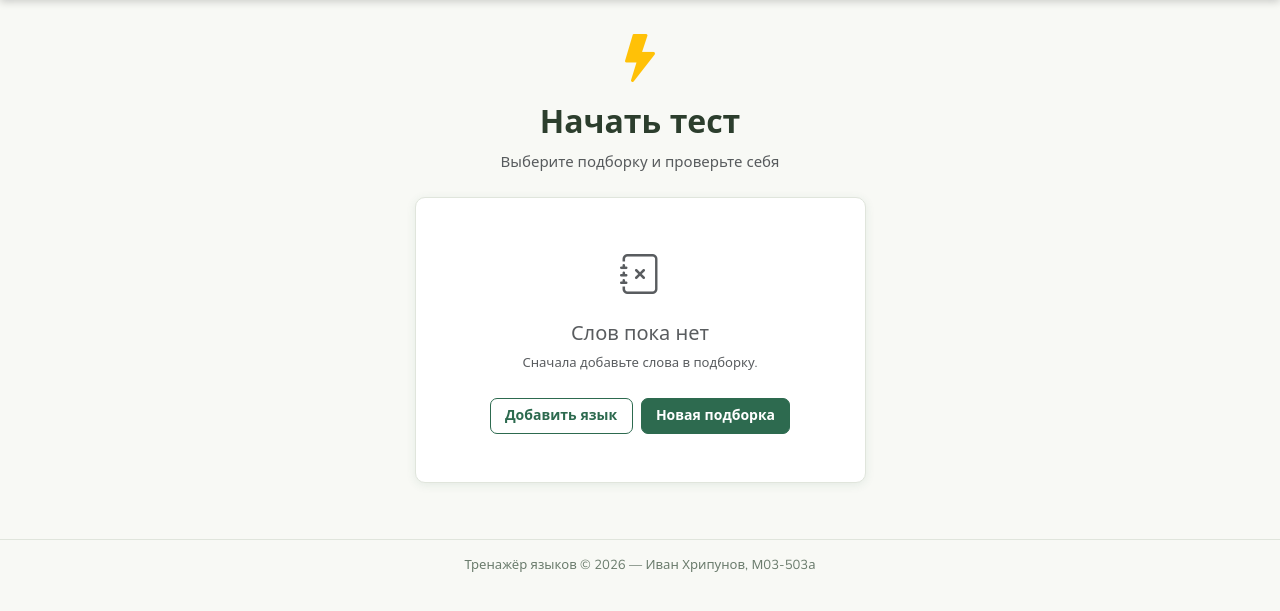
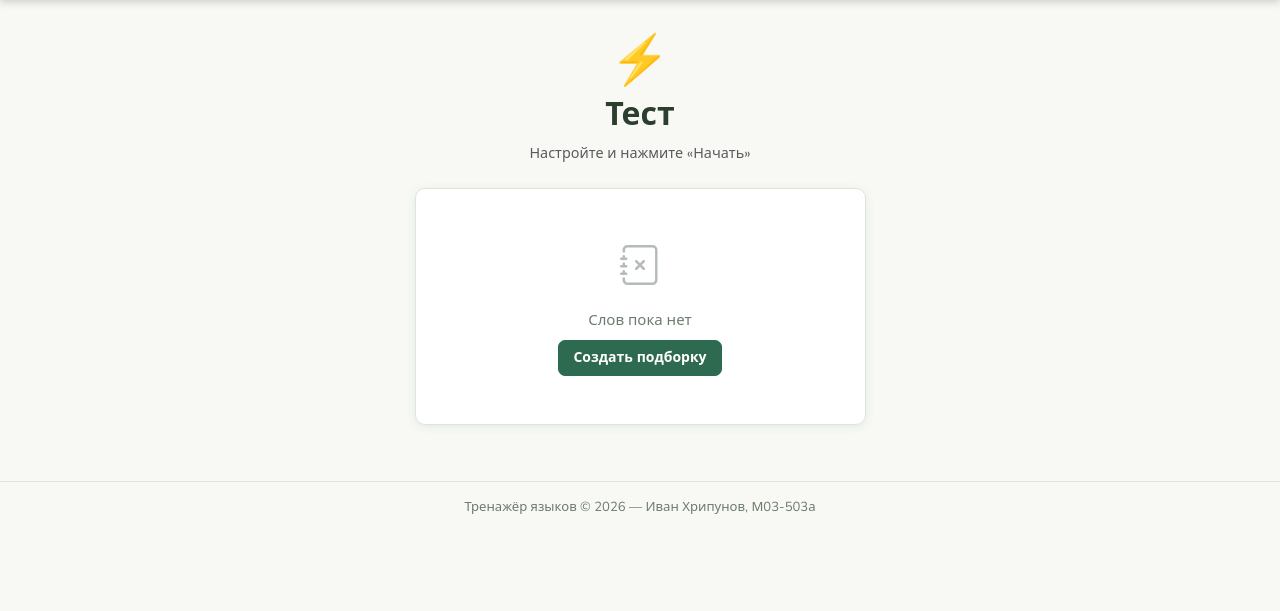
Before and after one commit to ivkhripunov/english_trainer, a Django app: template trainer/templates/trainer/quiz_start.html in a window 1280 px wide. Shown: the part 59-670 px from the top of the page. Run offline with Django 3.2, Linux system fonts and the light colour scheme; the template is opened without the code that fills it, so the values that code supplies are empty.

Commit message:
refactor: redesign quiz pages with custom card styles

```diff
--- a/trainer/templates/trainer/quiz_start.html
+++ b/trainer/templates/trainer/quiz_start.html
@@ -1,56 +1,51 @@
 {% extends "trainer/base.html" %}
-{% block title %}Начать тест — Тренажёр языков{% endblock %}
+{% block title %}Тест — Тренажёр{% endblock %}
 
 {% block content %}
 <div class="row justify-content-center">
-    <div class="col-md-6 col-lg-5">
+    <div class="col-md-5">
+
         <div class="text-center mb-4">
-            <i class="bi bi-lightning-fill text-warning" style="font-size: 3rem;"></i>
-            <h2 class="fw-bold mt-2">Начать тест</h2>
-            <p class="text-muted">Выберите подборку и проверьте себя</p>
+            <div style="font-size:3rem;">⚡</div>
+            <h2 style="font-weight:800;">Тест</h2>
+            <p class="text-muted" style="font-size:.9rem;">
+                Настройте и нажмите «Начать»
+            </p>
         </div>
 
         {% if can_start %}
         <div class="card">
-            <div class="card-header bg-white fw-semibold">
-                <i class="bi bi-sliders me-2 text-primary"></i>Настройки теста
-            </div>
+            <div class="card-header">Настройки</div>
             <div class="card-body p-4">
                 <form method="post">
                     {% csrf_token %}
                     {% for field in form %}
-                    <div class="mb-4">
-                        <label class="form-label fw-semibold">{{ field.label }}</label>
+                    <div class="mb-3">
+                        <label class="form-label">{{ field.label }}</label>
                         {{ field }}
                         {% if field.errors %}
                             {% for error in field.errors %}
-                                <div class="text-danger small mt-1">{{ error }}</div>
+                                <div class="text-danger mt-1" style="font-size:.82rem;">{{ error }}</div>
                             {% endfor %}
                         {% endif %}
                     </div>
                     {% endfor %}
-                    <div class="d-grid mt-2">
-                        <button type="submit" class="btn btn-warning btn-lg fw-bold">
-                            <i class="bi bi-play-fill me-1"></i>Начать!
-                        </button>
-                    </div>
+                    <button type="submit" class="btn btn-warning w-100 mt-1" style="font-size:1rem;">
+                        Начать →
+                    </button>
                 </form>
             </div>
-            <div class="card-footer text-muted small text-center">
-                Всего доступно слов: {{ word_count }}
+            <div class="card-footer text-center" style="font-size:.8rem;">
+                Доступно слов: {{ word_count }}
             </div>
         </div>
         {% else %}
-        <div class="card text-center py-5">
-            <i class="bi bi-journal-x text-muted fs-1 mb-3"></i>
-            <h5 class="text-muted">Слов пока нет</h5>
-            <p class="text-muted small">Сначала добавьте слова в подборку.</p>
-            <div class="d-flex gap-2 justify-content-center mt-2">
-                <a href="{% url 'language_list' %}" class="btn btn-outline-primary btn-sm">
-                    Добавить язык
-                </a>
+        <div class="card">
+            <div class="empty-state">
+                <i class="bi bi-journal-x"></i>
+                <p class="mb-2">Слов пока нет</p>
                 <a href="{% url 'collection_create' %}" class="btn btn-primary btn-sm">
-                    Новая подборка
+                    Создать подборку
                 </a>
             </div>
         </div>
```
Also changed, not shown: trainer/templates/trainer/quiz_question.html (+31 -40 lines), trainer/templates/trainer/quiz_results.html (+28 -30 lines).
